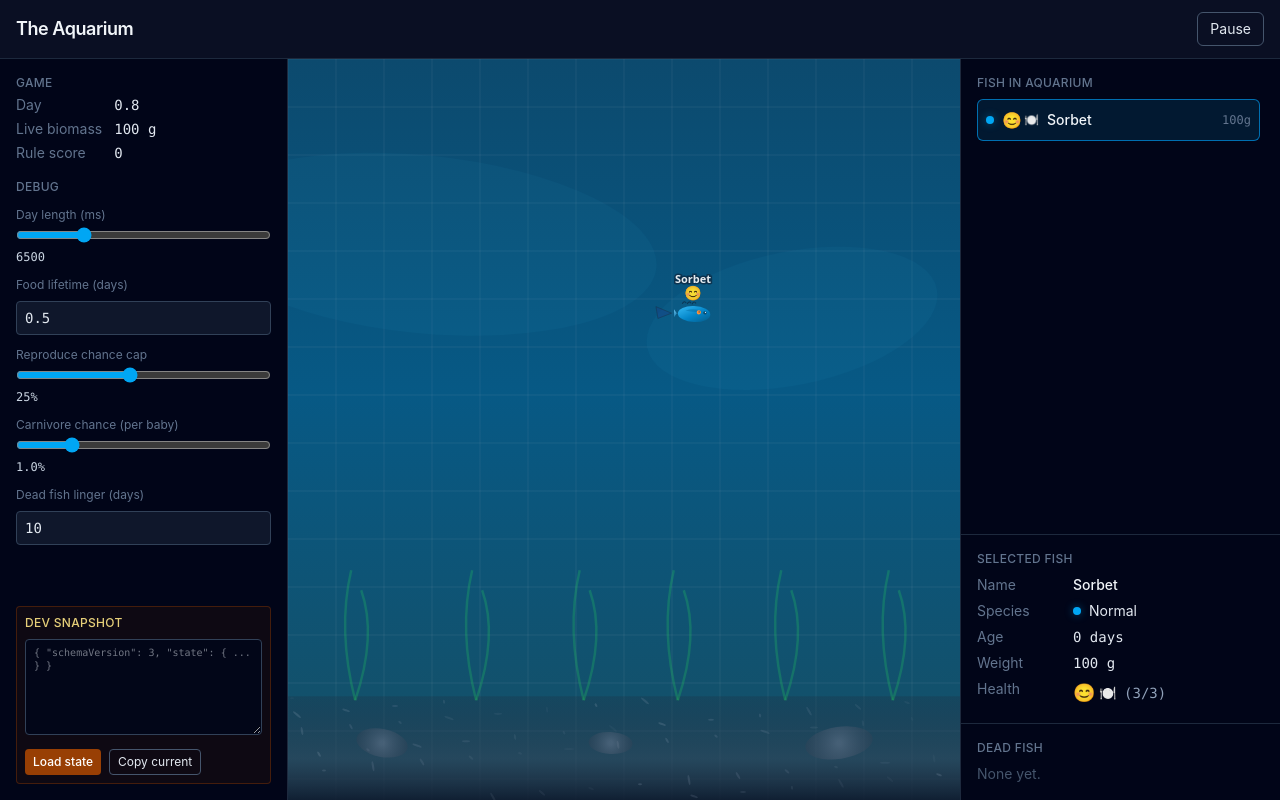
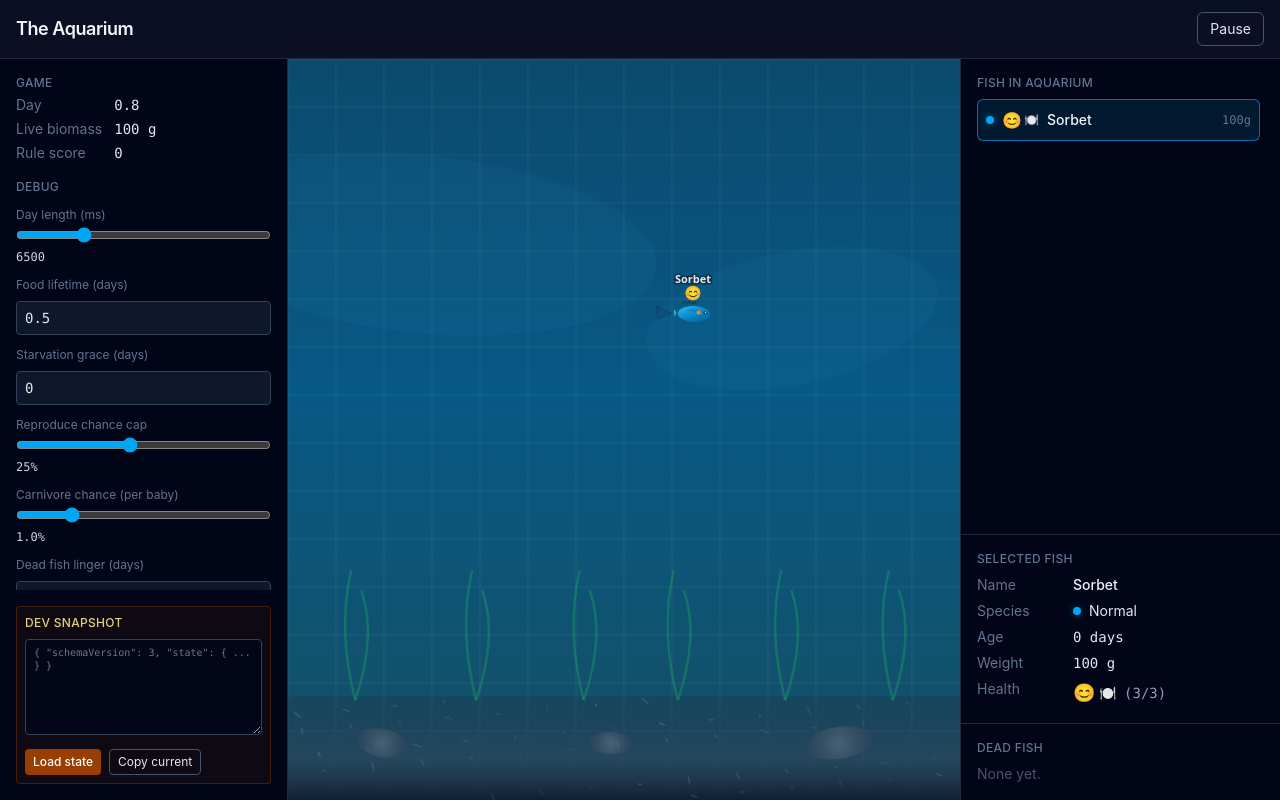
Before and after one commit to Michael-F-Bryan/the-aquarium, a React (Vite) app: page / in a window 1280 px wide. Built offline with nearby package versions, Linux system fonts and the light colour scheme.

Commit message:
feat: add starvation grace control for review runs
Add a debug-configurable starvation grace window so early simulation days can be inspected without immediate health decay, improving manual and agent-driven review reliability.

```diff
--- a/src/components/left-panel/DebugControlsSection.tsx
+++ b/src/components/left-panel/DebugControlsSection.tsx
@@ -42,6 +42,24 @@ export function DebugControlsSection({ params, setParams }: Props) {
             setParams((p) => ({
               ...p,
               foodLifetimeDays: Number(e.target.value),
+            }))
+          }
+          className="mt-1 w-full rounded border border-slate-700 bg-slate-900 px-2 py-1.5 font-mono text-sm text-slate-200"
+        />
+      </label>
+
+      <label className="block text-xs text-slate-400">
+        <span className="mb-1 block text-slate-500">Starvation grace (days)</span>
+        <input
+          type="number"
+          min={0}
+          max={30}
+          step={1}
+          value={params.starvationGraceDays}
+          onChange={(e) =>
+            setParams((p) => ({
+              ...p,
+              starvationGraceDays: Number(e.target.value),
             }))
           }
           className="mt-1 w-full rounded border border-slate-700 bg-slate-900 px-2 py-1.5 font-mono text-sm text-slate-200"
--- a/src/game/mechanics/calendarDay.ts
+++ b/src/game/mechanics/calendarDay.ts
@@ -77,7 +77,10 @@ function closeOneCalendarDay(
     if (fish.health === 0) return fish
     const oldHealth: Health = fish.health
     let h: Health = fish.health
+    const closeSimTime = completedDayFloor + 1
+    const starvationGraceActive = closeSimTime <= params.starvationGraceDays
     if (
+      !starvationGraceActive &&
       !ateWithinWindowBeforeCalendarClose(
         fish.lastAte,
         completedDayFloor,
--- a/src/game/params.ts
+++ b/src/game/params.ts
@@ -1,6 +1,7 @@
 export type Params = {
   dayLengthMs: number
   foodLifetimeDays: number
+  starvationGraceDays: number
   reproduceChanceCap: number
   carnivoreMutationChance: number
   deadFishLingerDays: number
@@ -11,6 +12,7 @@ export type Params = {
 export const defaultParams: Params = {
   dayLengthMs: 6_500,
   foodLifetimeDays: 0.5,
+  starvationGraceDays: 0,
   reproduceChanceCap: 0.25,
   carnivoreMutationChance: 0.01,
   deadFishLingerDays: 10,
```
Also changed, not shown: 1 other file (tests, documents, lock files or other folders).
